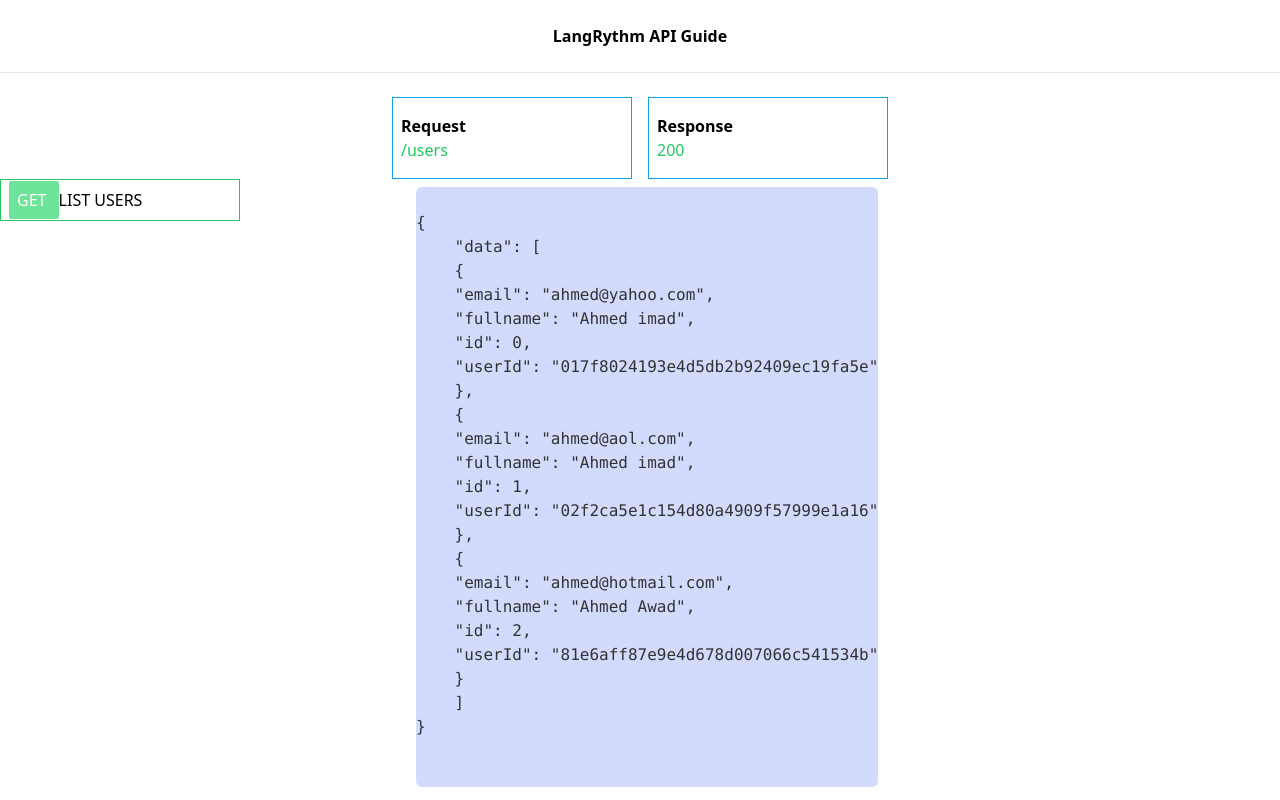
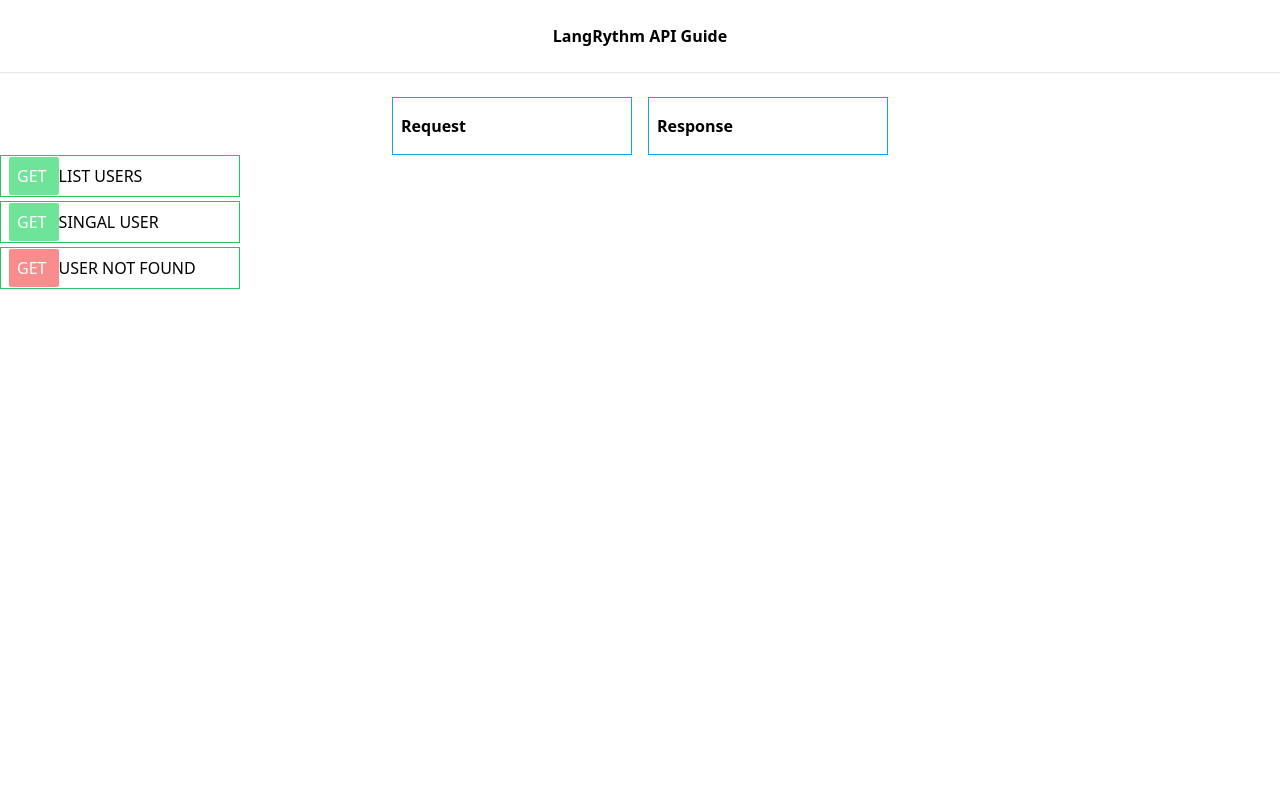
Before and after one commit to MefDev/LangRhythms, a Python web app: template backend-Flask/app/templates/guide.html in a window 1280 px wide. Run offline with Jinja, Linux system fonts and the light colour scheme; the template is opened without the code that fills it, so the values that code supplies are empty; some libraries are stand-ins or nearby versions.

Commit message:
Work on the docs

```diff
--- /dev/null
+++ b/backend-Flask/app/static/behavior.js
@@ -0,0 +1,50 @@
+userContainerBtn = document.querySelector("#get-btn")
+singleUserBtn = document.querySelector("#get-btn-singleUser")
+singleUserNotFoundBtn = document.querySelector("#get-btn-singleUserNotFound")
+
+userContainerBtn.addEventListener("click", showDataOnSuccess)
+singleUserBtn.addEventListener("click", showSingleUserOnSuccess)
+singleUserNotFoundBtn.addEventListener("click", showSingleUserOnErr)
+
+
+function showDataOnSuccess(){
+    jsonData = document.querySelector("#get-successs-data")
+    jsonData.style.display = "inline-block"
+    previousData = document.querySelector("#get-singleUserData")
+    previousData.style.display = "none"
+    updateResponseRequest("/users")
+}
+function showSingleUserOnSuccess(){
+    jsonData = document.querySelector("#get-singleUserData")
+    previousData1 = document.querySelector("#get-successs-data")
+    previousData2 = document.querySelector("#get-singleUserDataNotFound")
+    previousData1.style.display = "none"
+    previousData2.style.display = "none"
+    jsonData.style.display = "inline-block"
+    updateResponseRequest("/users/1")
+}
+
+function showSingleUserOnErr(){
+    jsonData = document.querySelector("#get-singleUserDataNotFound")
+    previousData1 = document.querySelector("#get-singleUserData")
+    previousData2 = document.querySelector("#get-successs-data")
+    previousData1.style.display = "none"
+    previousData2.style.display = "none"
+    jsonData.style.display = "inline-block"
+    updateResponseRequest("/users/101", 404)
+
+}
+
+
+
+
+
+function updateResponseRequest(path, statuscode=200){
+
+    codeStatus = document.querySelector("#code-status")
+    statuscode == 200 ? codeStatus.style.color = "lightgreen" : codeStatus.style.color = "red"
+    pathUrl = document.querySelector("#path")
+    codeStatus.textContent = statuscode
+    pathUrl.textContent = path
+
+}
--- /dev/null
+++ b/backend-Flask/app/static/styles.css
@@ -0,0 +1,11 @@
+#get-successs-data, #get-singleUserData, #get-singleUserDataNotFound{
+    display: none;
+    opacity: 75%;
+}
+
+#get-btn, #get-btn-singleUser, #get-btn-singleUserNotFound{
+    cursor: pointer;
+}
+pre{
+    padding:1rem;
+}
--- a/backend-Flask/app/templates/guide.html
+++ b/backend-Flask/app/templates/guide.html
@@ -4,51 +4,100 @@
     <meta charset="UTF-8">
     <meta name="viewport" content="width=device-width, initial-scale=1.0">
     <script src="https://cdn.tailwindcss.com"></script>
+    <link rel="stylesheet" href="../static/styles.css">
     <title>Hello</title>
 </head>
 <body>
     <h1 class="flex justify-center pt-6 pb-6 font-semibold decoration-slate-500 ">LangRythm API Guide</h1>
     <hr>
-    <div class="container mx-auto flex justify-center pt-6">
+    <div class="mx-auto flex justify-center pt-6">
         <div class="border border-sky-500 mx-2 pr-12 pl-2 pt-4  pb-4 w-60">
             <h3 class="font-semibold">Request</h3>
-            <span class="text-green-500">/users</span>
+            <span id="path" class="text-green-500"></span>
         </div>
         <div class="border border-sky-500 mx-2 pr-12 pl-2 pt-4 pb-4 w-60">
             <h3 class="font-semibold">Response</h3>
-            <span class="text-green-500">200</span>
+            <span id="code-status" class="text-green-500"></span>
         </div>
 
     </div>
 
     <div class="container mx-auto flex justify-betweeen basis-96	">
         <div class="mr-44">
+            <div id="get-btn">
                 <p class="border border-green-500 p-2 w-60"><span class="bg-green-400 text-white p-2 rounded-sm text-center	opacity-80	">GET </span>LIST USERS</p>
             </div>
-        <div class="bg-indigo-200 rounded-md justify-self-center opacity-80 mt-2">
+           <div id="get-btn-singleUser">
+            <p class="border border-green-500 mt-1 p-2 w-60"><span class="bg-green-400 text-white p-2 rounded-sm text-center opacity-80	">GET </span>SINGAL USER</p>
+           </div>
+           <div id="get-btn-singleUserNotFound">
+            <p class="border border-green-500 mt-1 p-2 w-60"><span class="bg-red-400 text-white p-2 rounded-sm text-center opacity-80	">GET </span>USER NOT FOUND</p>
+           </div>
+
+        </div>
+
+
+        <div id="get-successs-data" class="bg-lime-100 border border-sky-500 rounded-md justify-self-center opacity-80 mt-2">
             <pre>
-                <code>
+                <code class="json-data">
 {
-    "data": [
+    "data":
+    [
         {
             "email": "ahmed@yahoo.com",
             "fullname": "Ahmed imad",
             "id": 0,
-    "userId": "017f8024193e4d5db2b92409ec19fa5e"
+            "userId": "017f8024193e4d5dd80"
         },
         {
             "email": "ahmed@aol.com",
             "fullname": "Ahmed imad",
             "id": 1,
-    "userId": "02f2ca5e1c154d80a4909f57999e1a16"
+            "userId": "02f2ca5e1c154d80d80"
         },
         {
             "email": "ahmed@hotmail.com",
             "fullname": "Ahmed Awad",
             "id": 2,
-    "userId": "81e6aff87e9e4d678d007066c541534b"
+            "userId": "81e6aff87e9e4d6d80"
         }
     ]
+}
+            </code>
+        </pre>
+
+        </div>
+
+
+
+
+        <div id="get-singleUserData" class="bg-lime-100 border border-sky-500 rounded-md justify-self-center opacity-80 mt-2">
+            <pre>
+                <code class="singleUserData">
+{
+    "data":
+    [
+        {
+            "email": "ahmed@aol.com",
+            "fullname": "Ahmed imad",
+            "id": 1,
+            "userId": "02f2ca5e1c154d80d80"
+        }
+    ]
+}
+            </code>
+        </pre>
+
+        </div>
+
+
+
+
+        <div id="get-singleUserDataNotFound" class="bg-lime-100 border border-sky-500 rounded-md justify-self-center opacity-80 mt-2">
+            <pre>
+                <code>
+{
+    "error": "Unkown user id, try a different one"
 }
             </code>
         </pre>
@@ -58,4 +107,5 @@
 
 
 </body>
+<script src="../static/behavior.js"></script>
 </html>
```
Lines whose indentation alone changed are shown as unchanged.
